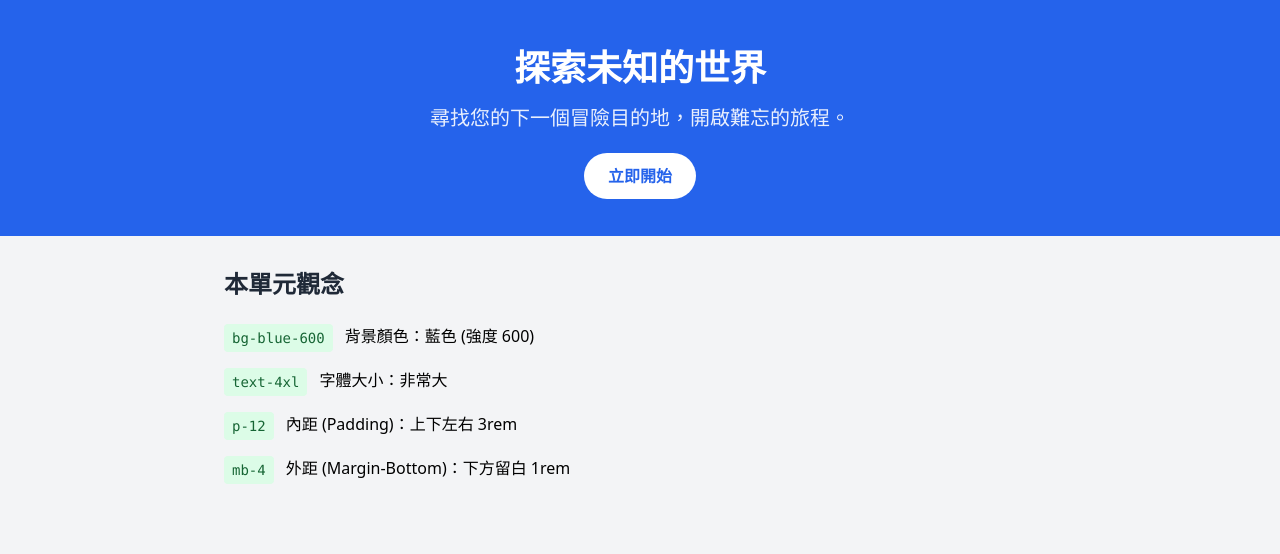
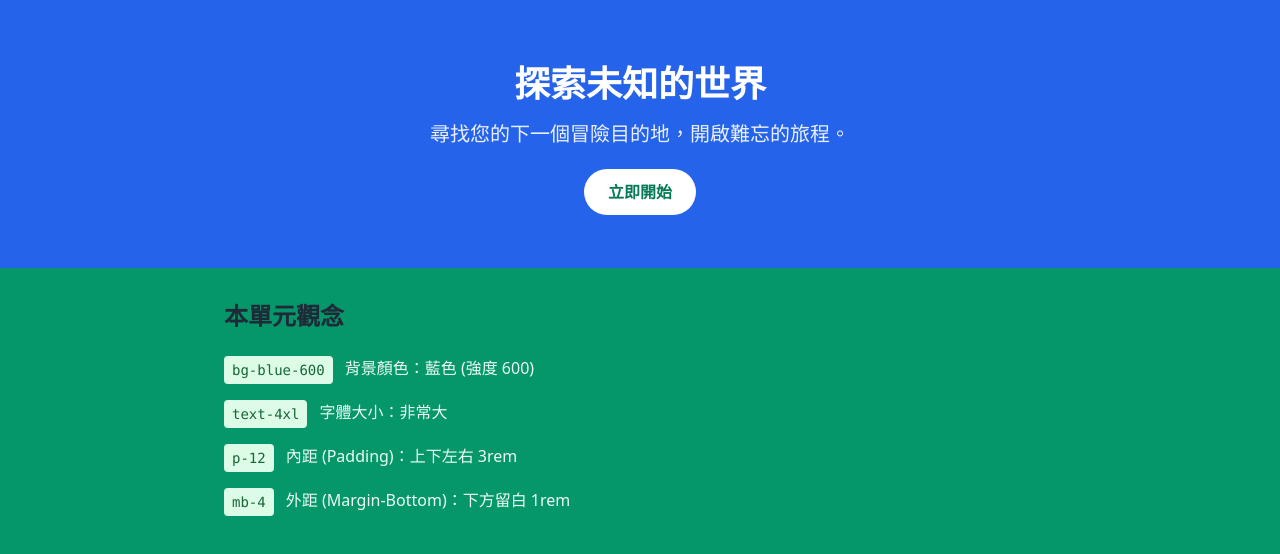
Before and after one commit to calisthak/web2026, a plain HTML site: page demo1.html in a window 1280 px wide. Drawn offline with nearby package versions, Linux system fonts and the light colour scheme.

Commit message:
lab 6.2.3 revised

```diff
--- a/demo1.html
+++ b/demo1.html
@@ -8,13 +8,13 @@
     <script src="https://cdn.tailwindcss.com"></script>
 </head>
 
-<body class="bg-gray-100 font-sans">
+<body class="bg-emerald-600 text-emerald-50 font-sans">
 
     <!-- Section: Colors, Text, Spacing -->
-    <section class="bg-blue-600 text-white p-12 text-center">
+    <section class="bg-blue-600 text-white p-16 text-center">
         <h1 class="text-4xl font-bold mb-4">探索未知的世界</h1>
         <p class="text-xl opacity-90 mb-8">尋找您的下一個冒險目的地，開啟難忘的旅程。</p>
-        <a href="#" class="bg-white text-blue-600 px-6 py-3 rounded-full font-semibold hover:bg-blue-50 transition">
+        <a href="#" class="bg-white text-emerald-700 px-6 py-3 rounded-full font-semibold hover:bg-blue-50 transition">
             立即開始
         </a>
     </section>
```
